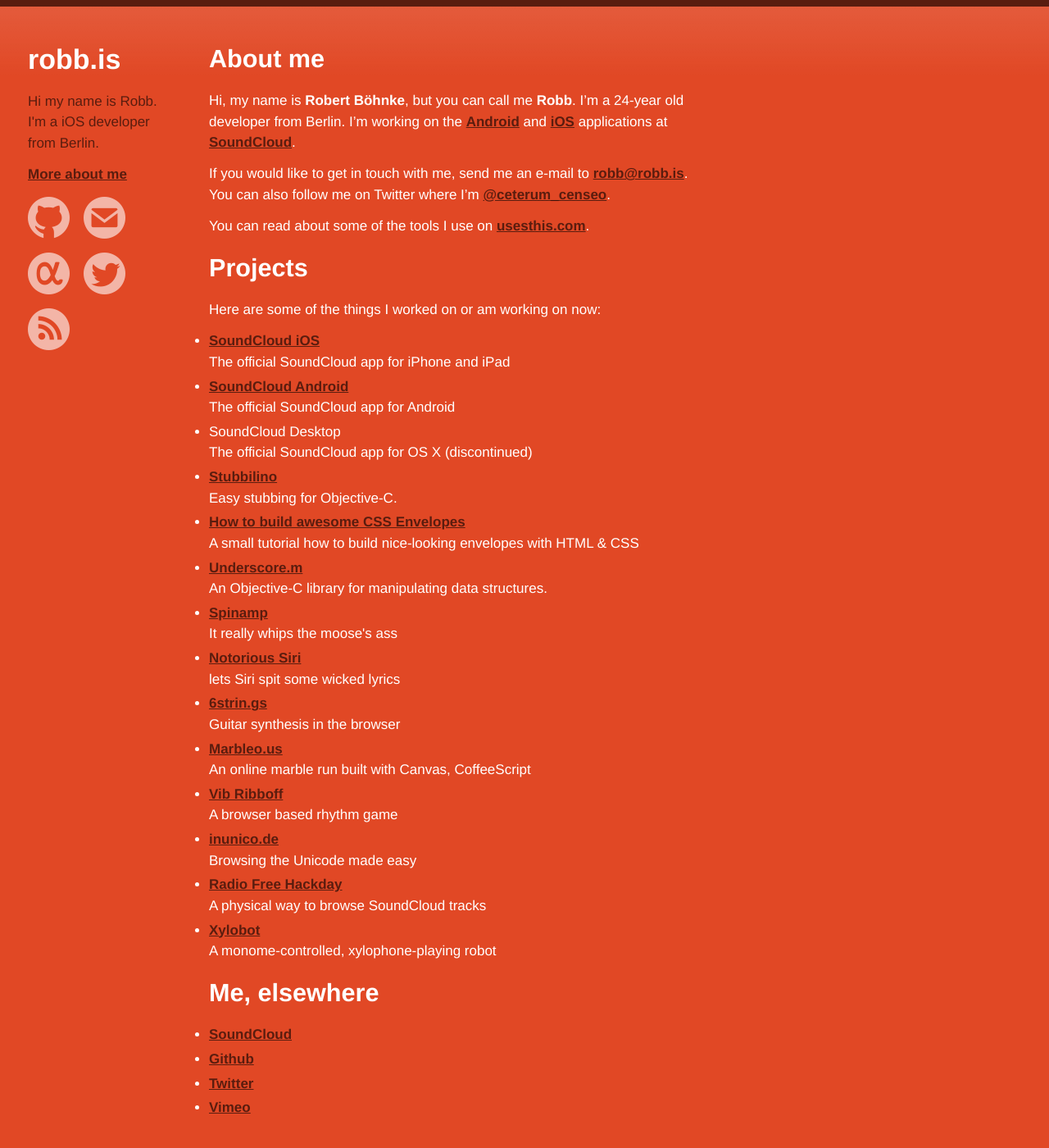
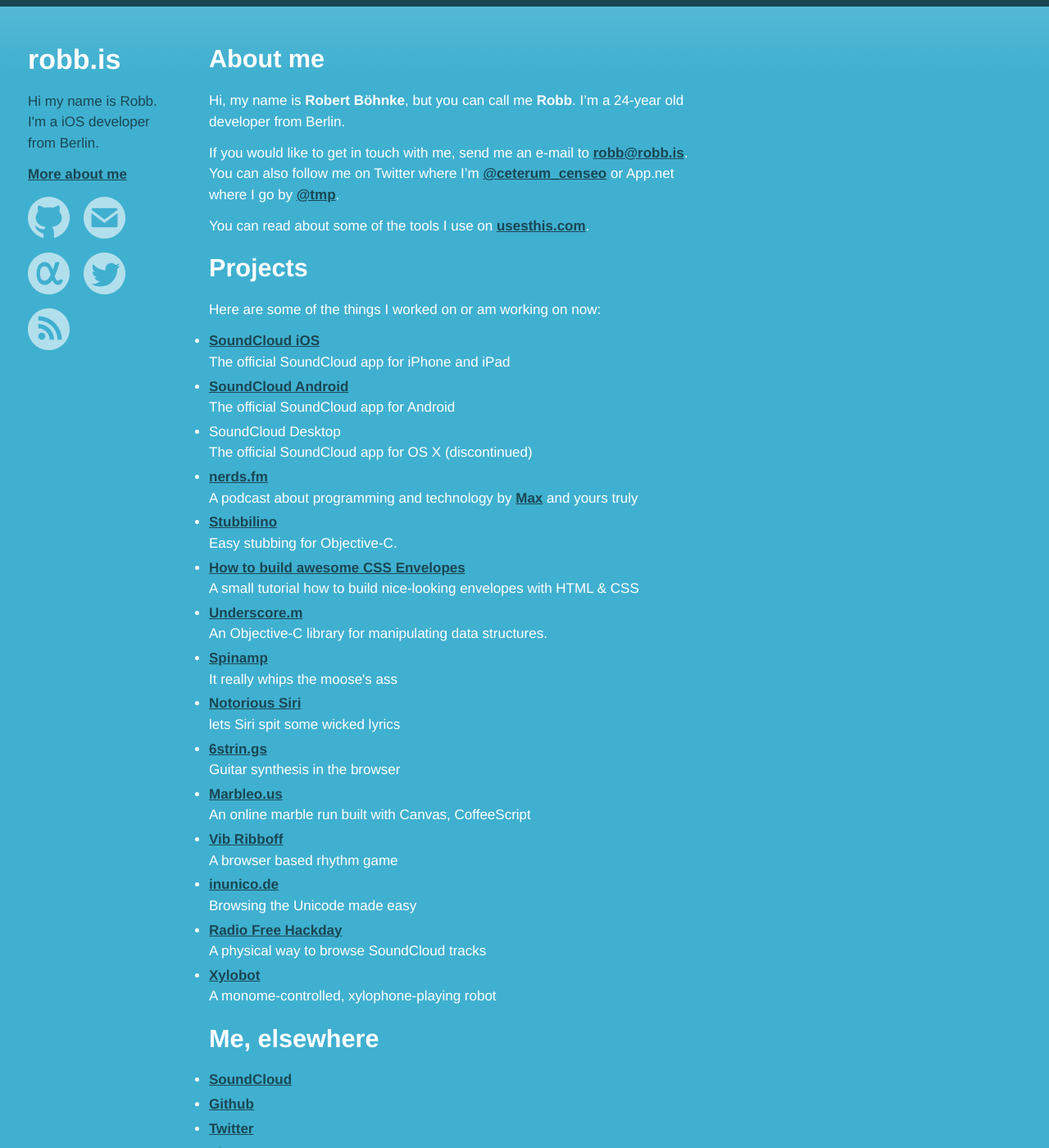
Before and after one commit to orta/robb.is, a Jekyll site: the page built from who-exactly/index.md, in a window 1280 px wide and 1400 px high. Shown: the whole window at 82% size. Built offline with Jekyll 4.4.1, drawn with Linux system fonts in a browser that asks for light colours; some web fonts are replaced.

Commit message:
Updating who-exactly

```diff
--- a/who-exactly/index.md
+++ b/who-exactly/index.md
@@ -1,17 +1,15 @@
 ---
 layout: post
 title:  About me
-color:  E14825
+color:  40B0D0
 ---
 
 Hi, my name is **Robert Böhnke**, but you can call me **Robb**.
 I’m a 24-year old developer from Berlin.
-I’m working on the [Android][soundcloud_android] and
-[iOS][soundcloud_ios] applications at [SoundCloud][soundcloud].
 
 If you would like to get in touch with me, send me an e-mail to
 [robb@robb.is](mailto:robb@robb.is). You can also follow me on
-Twitter where I’m [@ceterum_censeo][twitter].
+Twitter where I’m [@ceterum_censeo][twitter] or App.net where I go by [@tmp][appdotnet].
 
 You can read about some of the tools I use on [usesthis.com][usesthis].
 
@@ -31,6 +29,10 @@
   <li>
     SoundCloud Desktop<br>
     The official SoundCloud app for OS X (discontinued)
+  </li>
+  <li>
+    <a href="http://nerds.fm">nerds.fm</a><br>
+    A podcast about programming and technology by <a href="https://twitter.com/343max">Max</a> and yours truly
   </li>
 {% for project in site.posts %}
   {% if project.project %}
@@ -58,3 +60,4 @@
 [github]:             https://github.com/robb
 [vimeo]:              https://vimeo.com/robb
 [twitter]:            https://twitter.com/ceterum_censeo
+[appdotnet]:          https://alpha.app.net/tmp
```
